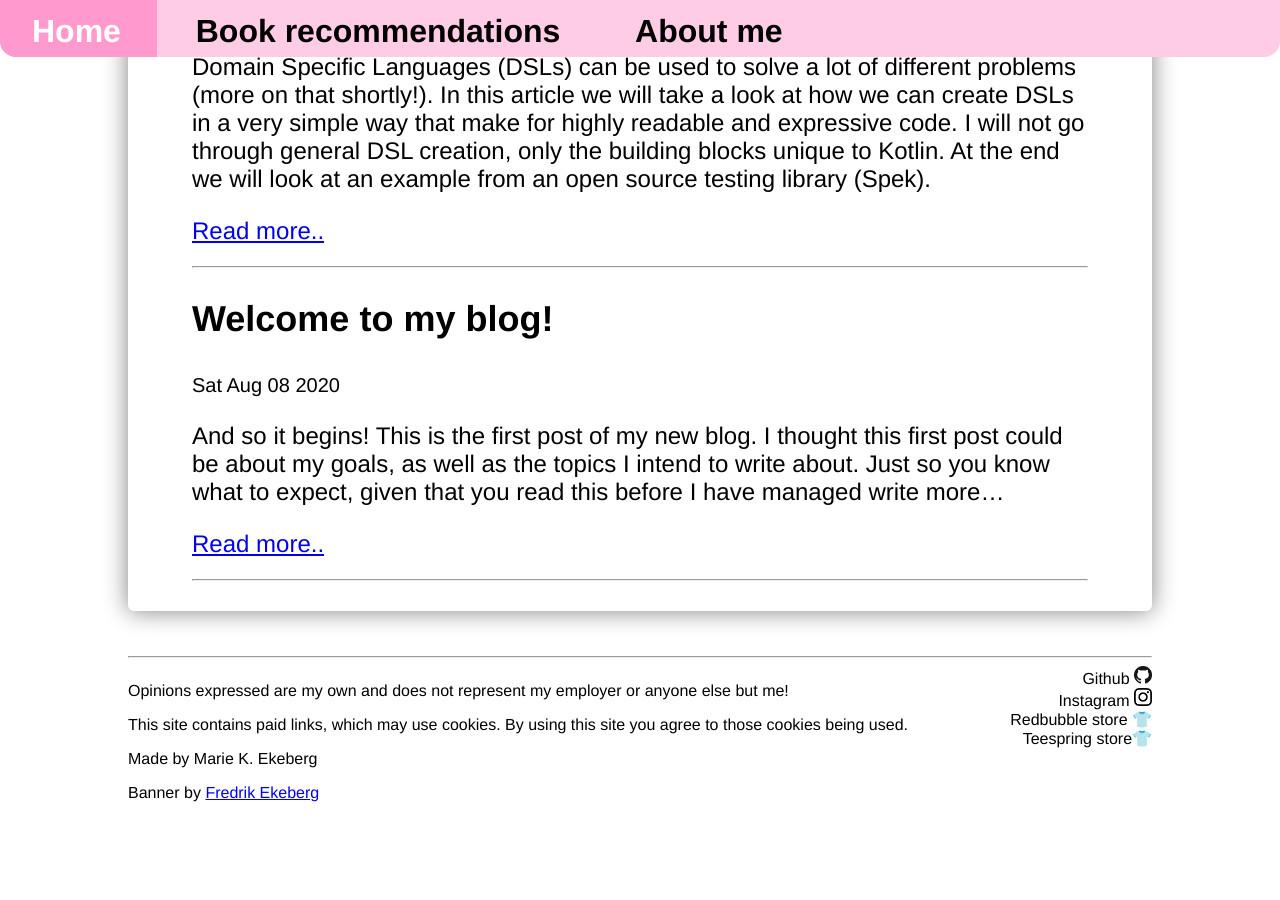
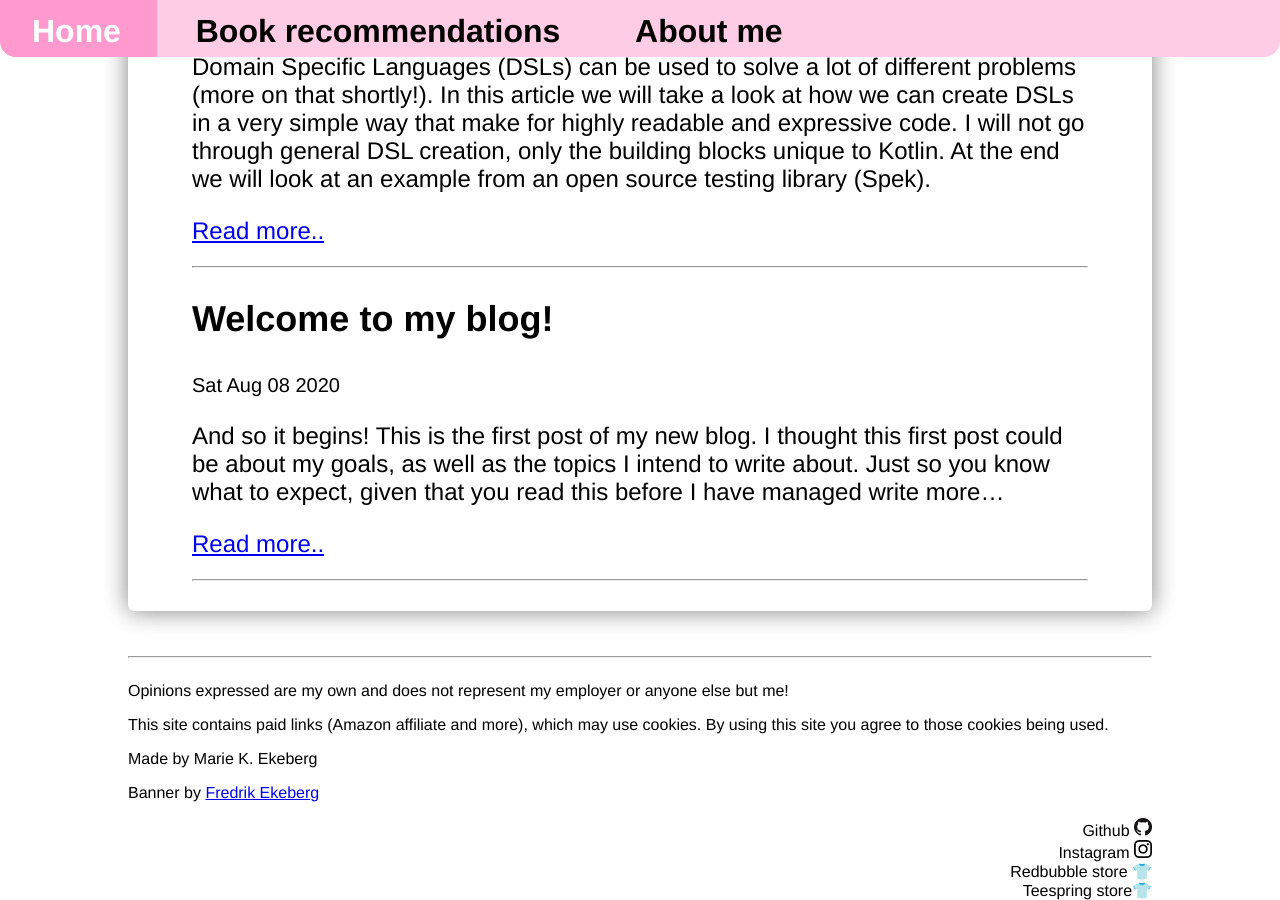
Before and after one commit to themkat/themkat.github.io, a Jekyll site: the page built from index.html, in a window 1280 px wide and 900 px high, scrolled down 4886 px. Built offline with Jekyll 4.4.1, drawn with Linux system fonts in a browser that asks for light colours; nearby versions of some CDN libraries; comment, search, counter and statistics services are not loaded; a style sheet for code colours, icons or effects is not loaded; before the commit the page ends 5704 px from its top, so only the background shows below that.

Commit message:
[SKIP] Mention amazon affiliate directly because some regulating people think that is necessary.

```diff
--- a/_layouts/default.html
+++ b/_layouts/default.html
@@ -95,7 +95,7 @@
 
 			<div class="info">
 				<p>Opinions expressed are my own and does not represent my employer or anyone else but me!</p>
-				<p>This site contains paid links, which may use cookies. By using this site you agree to those cookies being used.</p>
+				<p>This site contains paid links (Amazon affiliate and more), which may use cookies. By using this site you agree to those cookies being used.</p>
 				<p>Made by Marie K. Ekeberg</p>
 				<p>Banner by <a href="https://fredrikek.artstation.com/">Fredrik Ekeberg</a></p>
 			</div>
```
